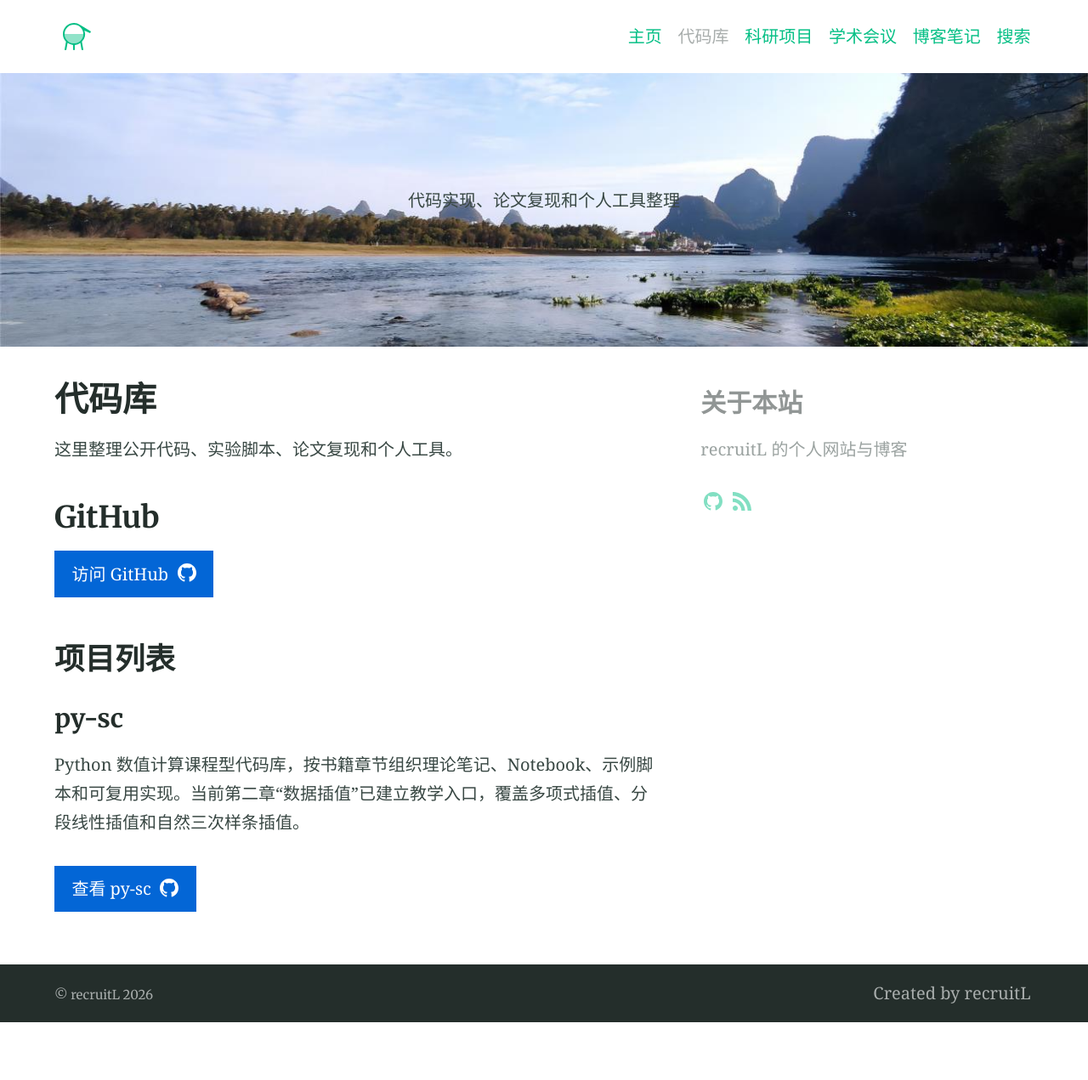
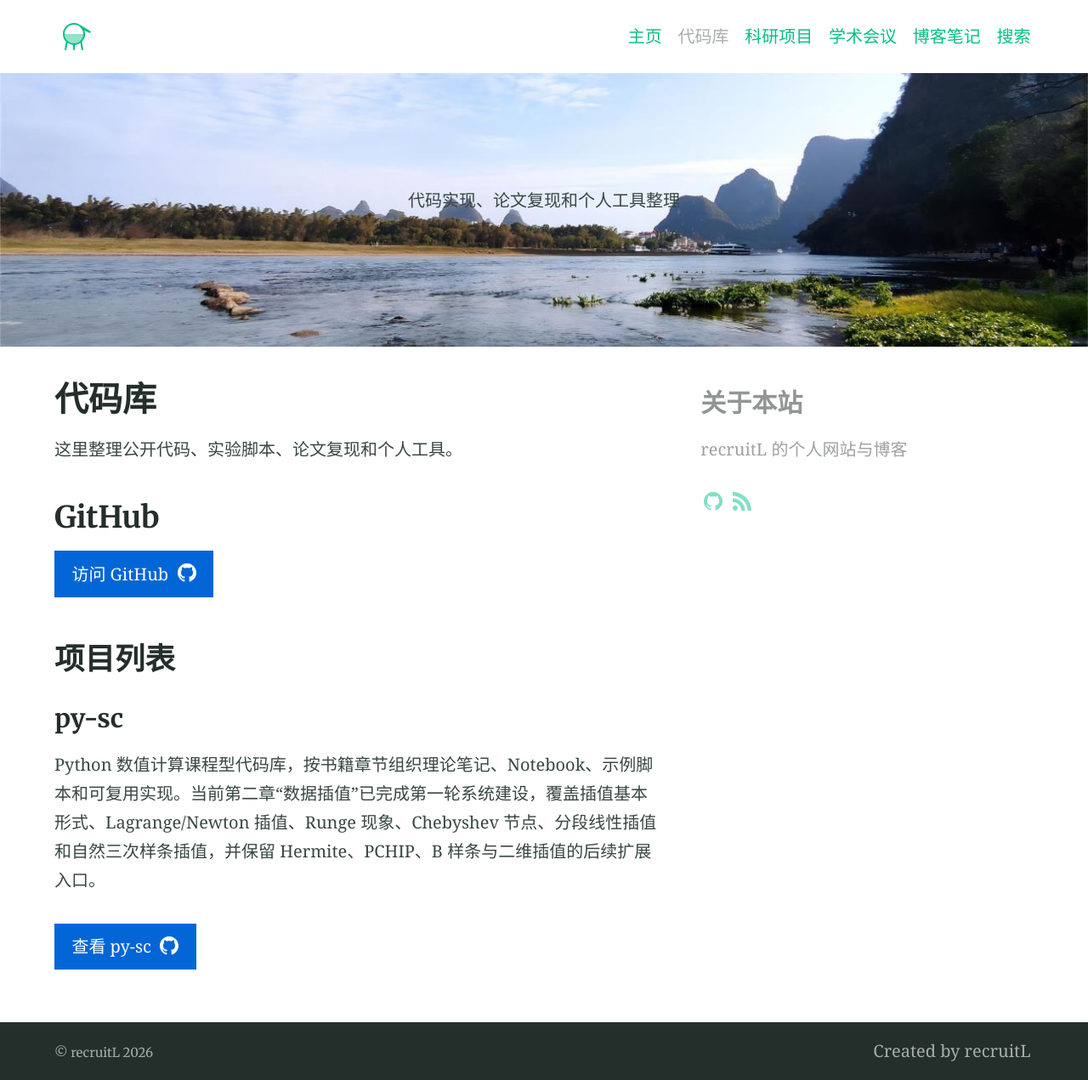
Before and after one commit to recruitL/recruitL.github.io, a Jekyll site: the page built from code/index.md, in a window 1280 px wide. Shown: the whole page at 85% size. Built offline with Jekyll 4.4.1, drawn with Linux system fonts in a browser that asks for light colours; before the commit the page ends 1203 px from its top, so only the background shows below that.

Commit message:
Update py-sc project description

```diff
--- a/code/index.md
+++ b/code/index.md
@@ -17,6 +17,6 @@ aside: true
 
 ### py-sc
 
-Python 数值计算课程型代码库，按书籍章节组织理论笔记、Notebook、示例脚本和可复用实现。当前第二章“数据插值”已建立教学入口，覆盖多项式插值、分段线性插值和自然三次样条插值。
+Python 数值计算课程型代码库，按书籍章节组织理论笔记、Notebook、示例脚本和可复用实现。当前第二章“数据插值”已完成第一轮系统建设，覆盖插值基本形式、Lagrange/Newton 插值、Runge 现象、Chebyshev 节点、分段线性插值和自然三次样条插值，并保留 Hermite、PCHIP、B 样条与二维插值的后续扩展入口。
 
 {% include button.html text="查看 py-sc" icon="github" link="https://github.com/recruitL/py-sc" color="#0366d6" %}
```
